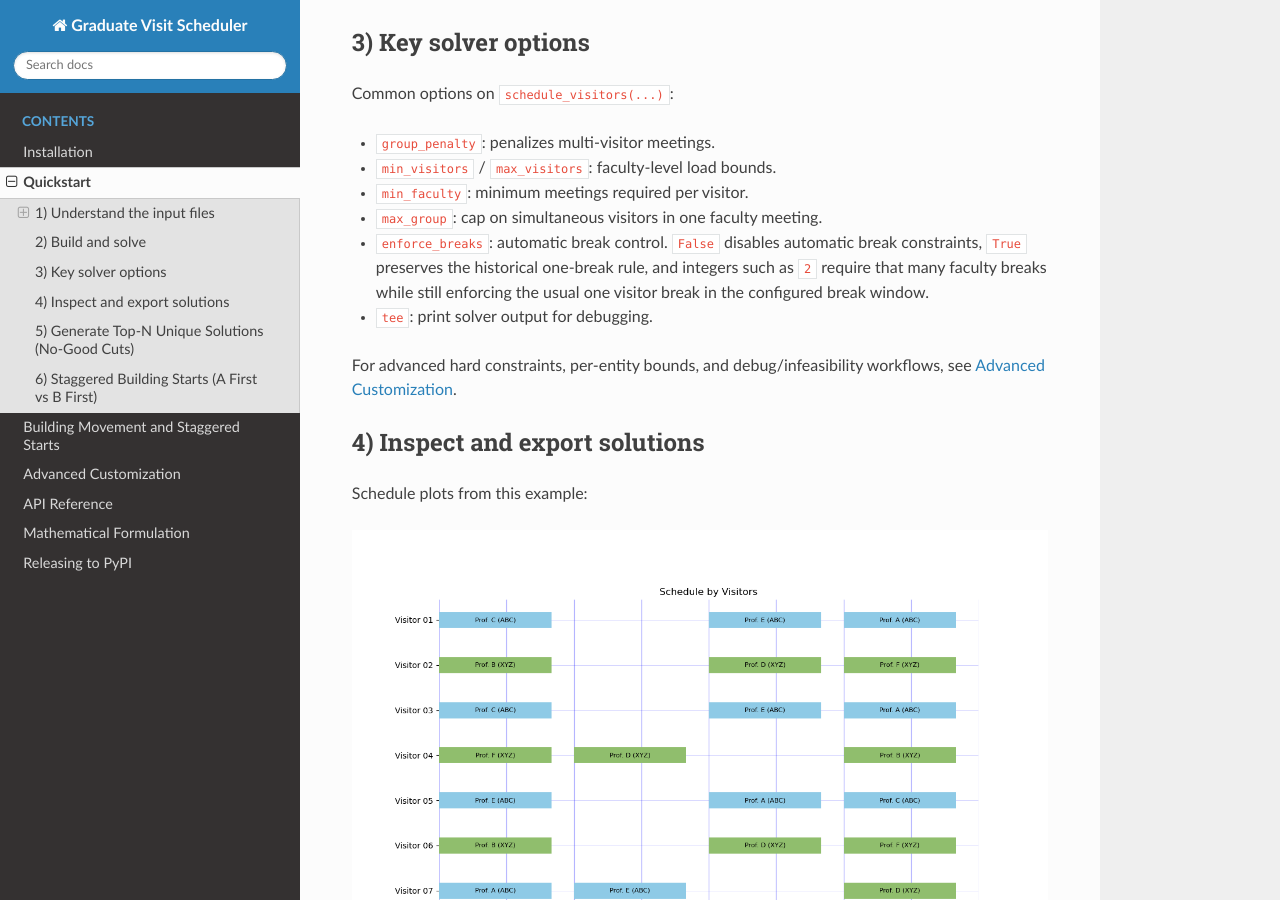
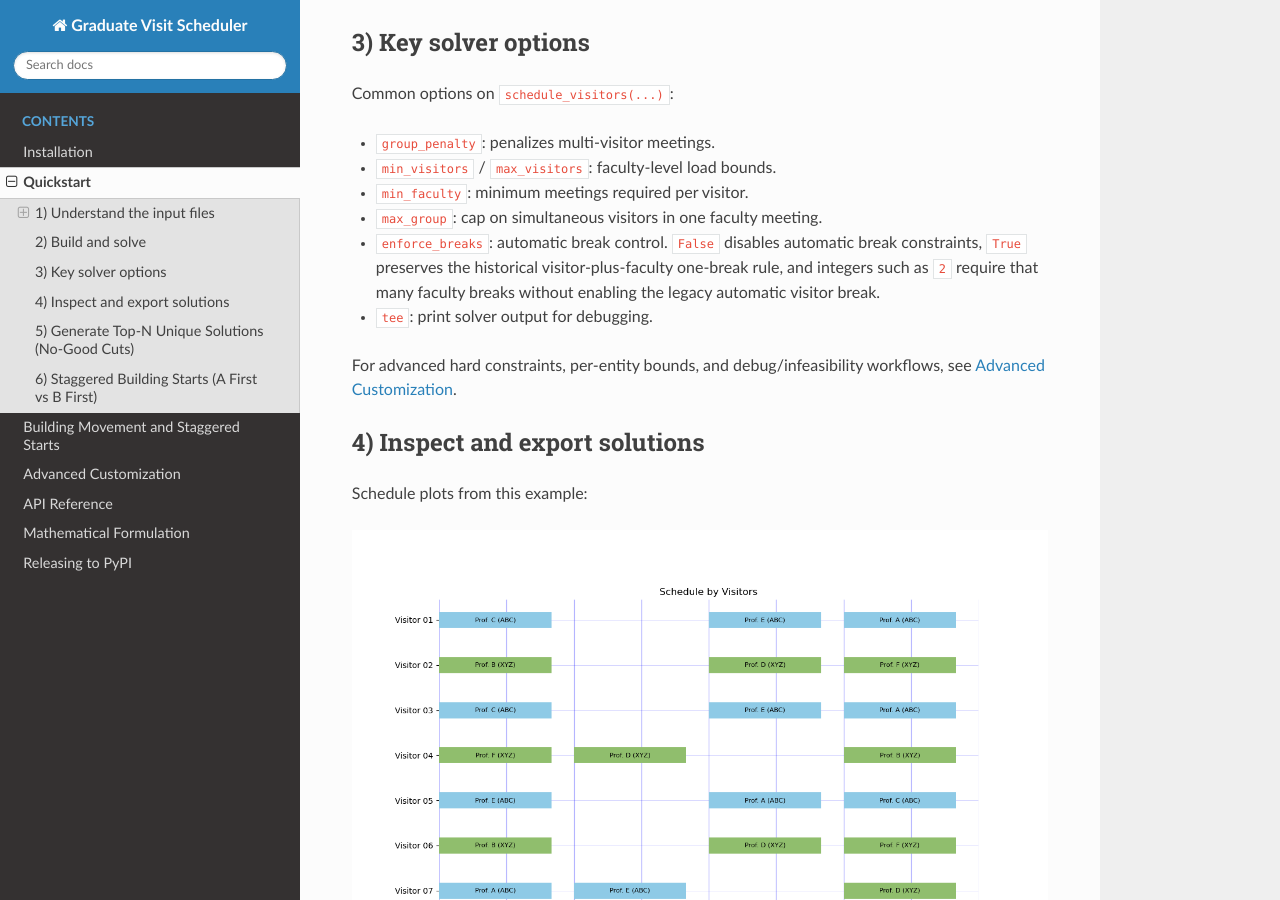
Before and after one commit to dowlinglab/grad-visit-scheduler, a Sphinx documentation site: the page built from docs/quickstart.md, in a window 1280 px wide and 900 px high, scrolled down 2084 px. Built offline with Sphinx 7.4.7 and the Read the Docs theme 3.1.0, drawn with Linux system fonts in a browser that asks for light colours.

Commit message:
Splitting student and faculty constraints

```diff
--- a/docs/quickstart.md
+++ b/docs/quickstart.md
@@ -94,9 +94,9 @@ Common options on `schedule_visitors(...)`:
 - `min_faculty`: minimum meetings required per visitor.
 - `max_group`: cap on simultaneous visitors in one faculty meeting.
 - `enforce_breaks`: automatic break control. `False` disables automatic break
-  constraints, `True` preserves the historical one-break rule, and integers
-  such as `2` require that many faculty breaks while still enforcing the usual
-  one visitor break in the configured break window.
+  constraints, `True` preserves the historical visitor-plus-faculty one-break
+  rule, and integers such as `2` require that many faculty breaks without
+  enabling the legacy automatic visitor break.
 - `tee`: print solver output for debugging.
 
 For advanced hard constraints, per-entity bounds, and debug/infeasibility
```
Also changed, not shown: CHANGELOG.md (+3 -0 lines), README.md (+3 -3 lines), docs/formulation.md (+3 -1 lines), docs/movement.md (+2 -2 lines), 2 other files.
